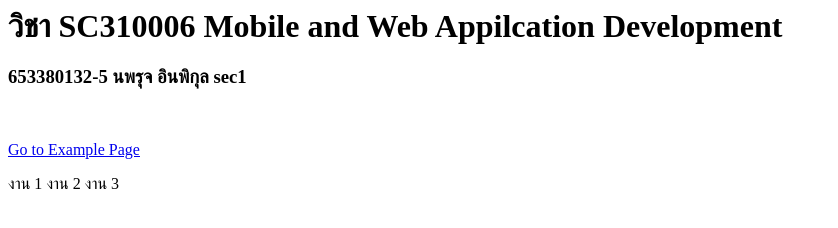
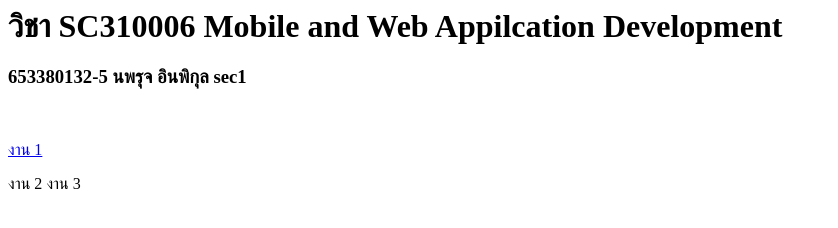
Before and after one commit to 0000inp/web2024, a plain HTML site: page index.html in a window 1280 px wide. Shown: the whole page, without its empty margins (0-838 px from the left). Drawn offline with Linux system fonts and the light colour scheme.

Commit message:
Update index.html

```diff
--- a/index.html
+++ b/index.html
@@ -3,7 +3,7 @@
     <h1> วิชา SC310006 Mobile and Web Appilcation Development </h1>
     <u1>
       <h3>653380132-5 นพรุจ อินพิกุล sec1</h3> <br>
-      <p><a href="work1/work1.html">Go to Example Page</a></p> <li1> งาน 1 </li1>
+      <p><a href="work1/work1.html">งาน 1</a></p>
       <li1> งาน 2 </li1>
       <li1> งาน 3 </li1>
     </u1>
```
